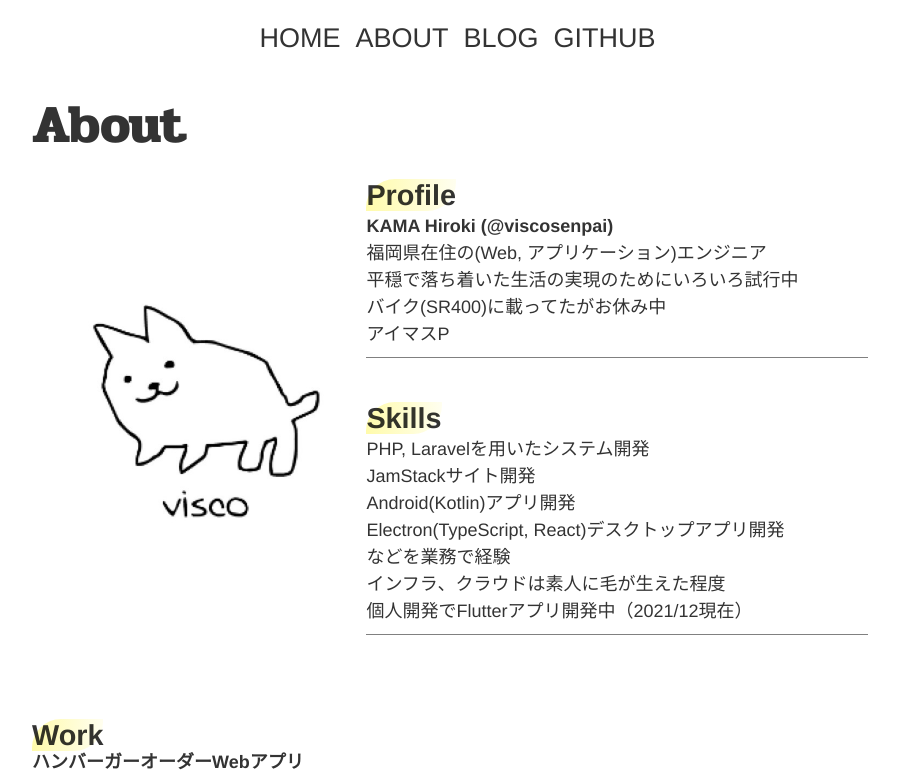
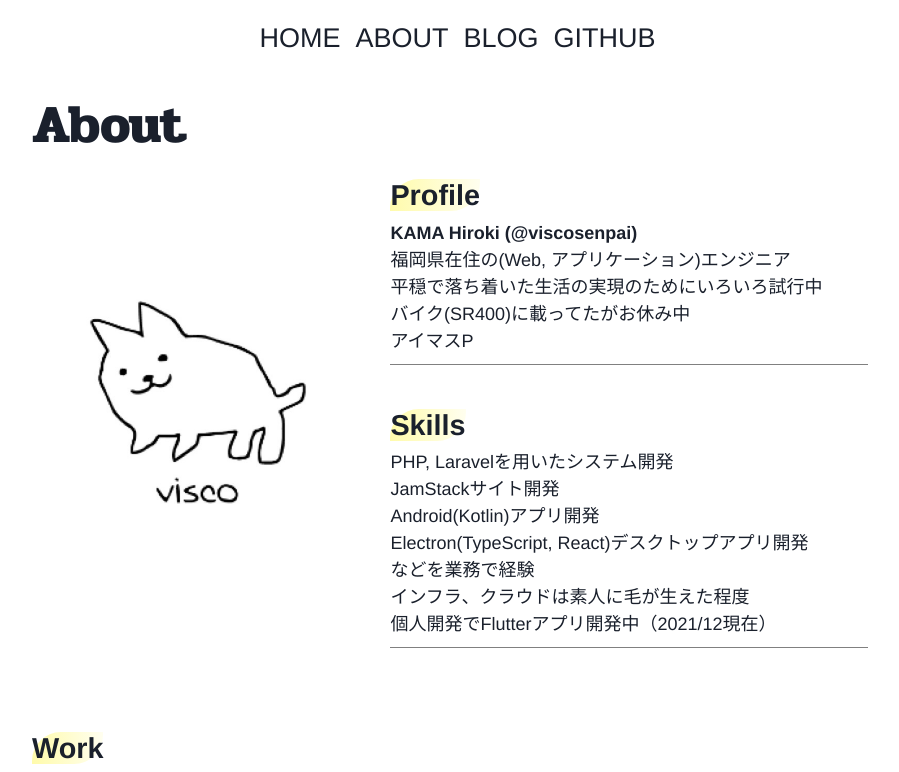
Before and after one commit to viscosenpai/viscosenpai.github.io, a Next.js app: page /about in a window 1280 px wide. Shown: the top 772 px of the page, without its empty margins (190-1089 px from the left). Built offline with nearby package versions, Linux system fonts and the light colour scheme.

Commit message:
[refactor] カラーモード対応など

```diff
--- a/src/components/markerHeader.tsx
+++ b/src/components/markerHeader.tsx
@@ -8,7 +8,7 @@ const MarkerHeader: FC<Props> = (props) => (
     borderRadius="1em 0 1em 0"
     bgGradient={useColorModeValue(
       'linear(to-r, #fffa96cc, #fffa9626)',
-      'linear(to-r, #2657f9cc, #fffa9626)'
+      'linear(to-r, #054d6ecc, #96c7ff25)'
     )}
     fontSize="1.6rem"
     fontWeight="bold"
--- a/src/components/markerLink.tsx
+++ b/src/components/markerLink.tsx
@@ -6,11 +6,18 @@ const MarkerLink = (props: LinkProps) => (
     textDecoration="none"
     bgGradient={useColorModeValue(
       'linear(to-r, #fffa96cc, #fffa96cc)',
-      'linear(to-r, #f92672cc, #f92672cc)'
+      'linear(to-r, #054d6ecc, #054d6ecc)'
     )}
     backgroundRepeat="no-repeat"
     backgroundSize="100% 0.2em"
     backgroundPosition="0 88%"
+    transitionProperty="background-size"
+    transitionDuration="0.25s"
+    transitionTimingFunction="ease-in"
+    _hover={{
+      backgroundSize: '100% 88%',
+      // textDecoration: 'none',
+    }}
     {...props}
   />
 );
--- a/src/components/theme.tsx
+++ b/src/components/theme.tsx
@@ -22,7 +22,6 @@ const styles = {
         '"Helvetica Neue", Arial, "Hiragino Kaku Gothic ProN", "Hiragino Sans", Meiryo, sans-serif',
       WebkitFontSmoothing: 'antialiased',
       MozOsxFontSmoothing: 'grayscale',
-      color: 'hsla(0, 0%, 0%, 0.8)',
       fontWeight: 'normal',
       wordWrap: 'break-word',
       fontKerning: 'normal',
--- a/src/pages/about.tsx
+++ b/src/pages/about.tsx
@@ -27,9 +27,14 @@ const About = () => {
             <Box as="span" mt="6%" width={['100%', '40%']} textAlign="center">
               <Image src="/images/profile_image.jpeg" alt="@viscosenpai" />
             </Box>
-            <Box width={['100%', '60%']}>
+            <Box width={['100%', '60%']} ml={['0', '40px']}>
               <MarkerHeader>Profile</MarkerHeader>
-              <chakra.p mb="2.5rem" pb="2" borderBottom="1px solid gray">
+              <chakra.p
+                mt="1.5"
+                mb="2.5rem"
+                pb="2"
+                borderBottom="1px solid gray"
+              >
                 <strong>KAMA Hiroki (@viscosenpai)</strong>
                 <br />
                 福岡県在住の(Web, アプリケーション)エンジニア
@@ -41,7 +46,12 @@ const About = () => {
                 アイマスP
               </chakra.p>
               <MarkerHeader>Skills</MarkerHeader>
-              <chakra.p mb="2.5rem" pb="2" borderBottom="1px solid gray">
+              <chakra.p
+                mt="1.5"
+                mb="2.5rem"
+                pb="2"
+                borderBottom="1px solid gray"
+              >
                 PHP, Laravelを用いたシステム開発
                 <br />
                 JamStackサイト開発
@@ -61,7 +71,7 @@ const About = () => {
           <Flex justify="center" mb="6.67" width="100%">
             <Box mb="2.5rem" pb="12px">
               <MarkerHeader>Work</MarkerHeader>
-              <Box width="100%">
+              <Box width="100%" mt="2">
                 <chakra.h4 mx="auto" my="0">
                   ハンバーガーオーダーWebアプリ
                 </chakra.h4>
```
Also changed, not shown: src/pages/blog/[slug].tsx (+13 -4 lines).
